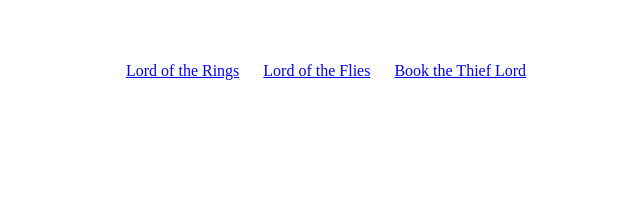
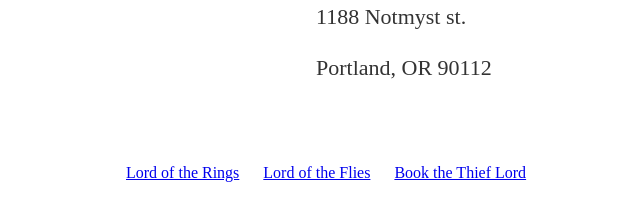
Before and after one commit to joshboyan/google-book-api, a plain HTML site: page index.html in a window 1280 px wide. Shown: the part 162-382 px from the top of the page, without its empty margins (274-914 px from the left). Drawn offline with nearby package versions, Linux system fonts and the light colour scheme; no server answers.

Commit message:
Add an address

```diff
--- a/index.html
+++ b/index.html
@@ -67,6 +67,8 @@
           <img alt="Book Image">
         </div>
         <div class="col">
+          <p id="address">1188 Notmyst st.</p>
+          <p>Portland, OR 90112</p>
           <p id="description"></p>
         </div>
     </main>
```
